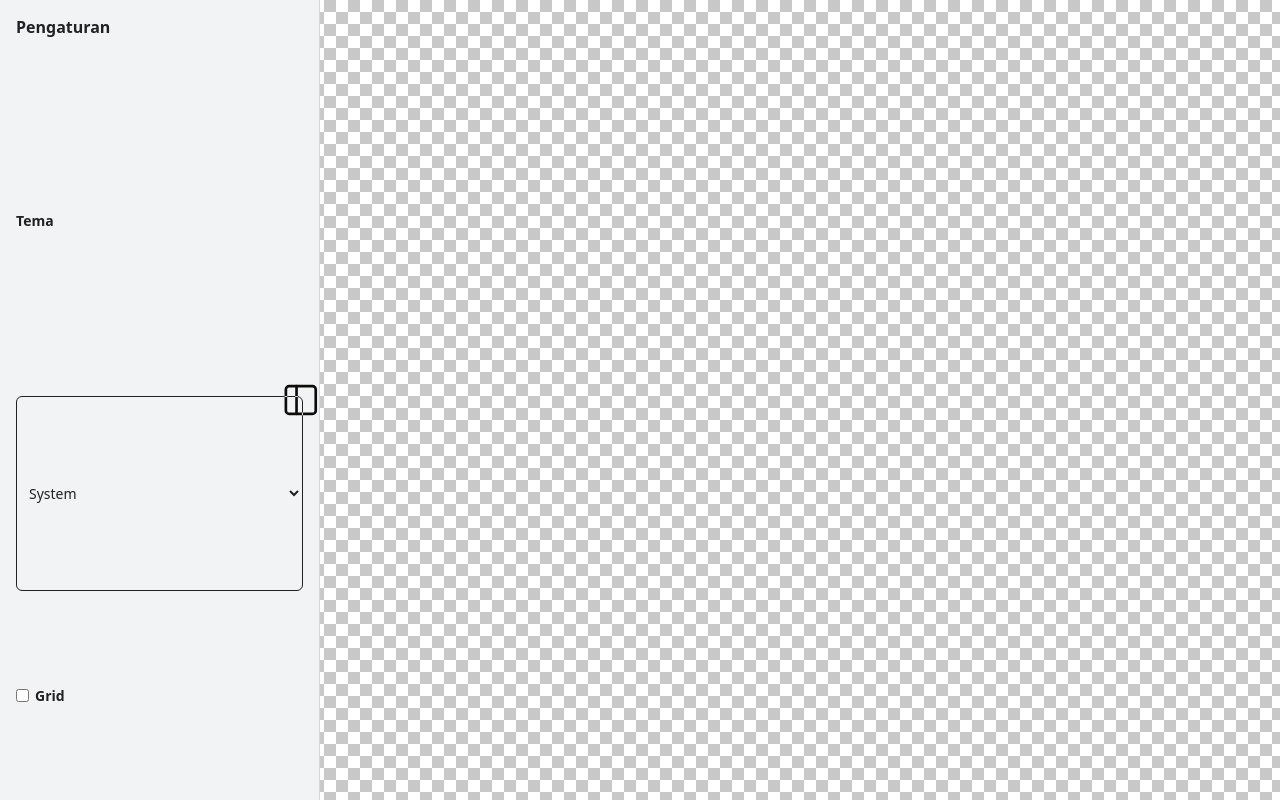
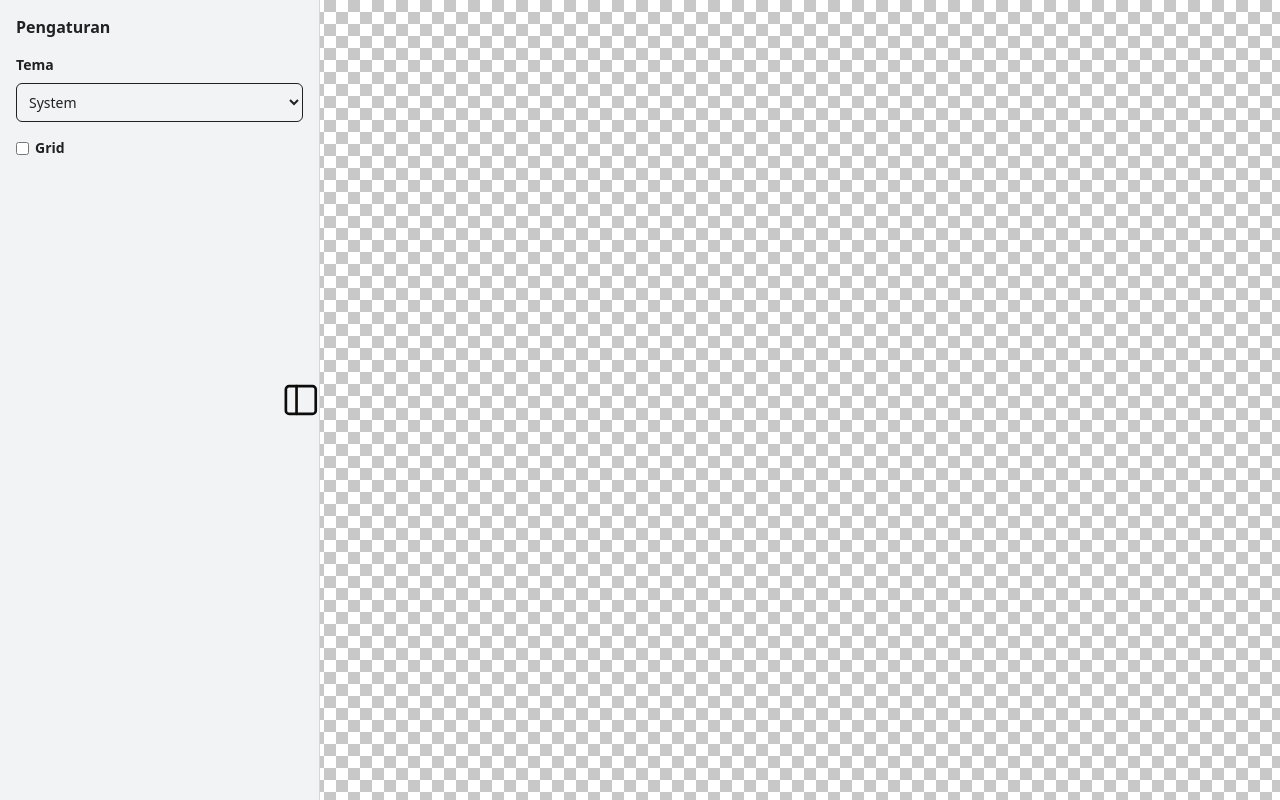
Before and after one commit to mrkey7/entahlah, a plain HTML site: page index.html in a window 1280 px wide. Drawn offline with Linux system fonts and the light colour scheme.

Commit message:
[GPT] 57 - Sesuaikan area petaS dengan scrollbar native

```diff
--- a/builder/builder.css
+++ b/builder/builder.css
@@ -34,7 +34,8 @@ body {
 #petaS {
   flex: 0 0 var(--sidebar-width);
   min-width: 0;
-  overflow: hidden;
+  overflow-x: hidden;
+  overflow-y: auto;
   container-type: inline-size;
   background: transparent;
   color: inherit;
@@ -87,11 +88,11 @@ body {
 .sidebar-menu {
   display: grid;
   width: 100%;
-  height: 100%;
+  min-height: 100%;
   min-width: 0;
+  align-content: start;
   box-sizing: border-box;
-  overflow-x: hidden;
-  overflow-y: auto;
+  overflow: visible;
   padding: 16px;
   color: inherit;
   font: 14px/1.45 system-ui, sans-serif;
```
